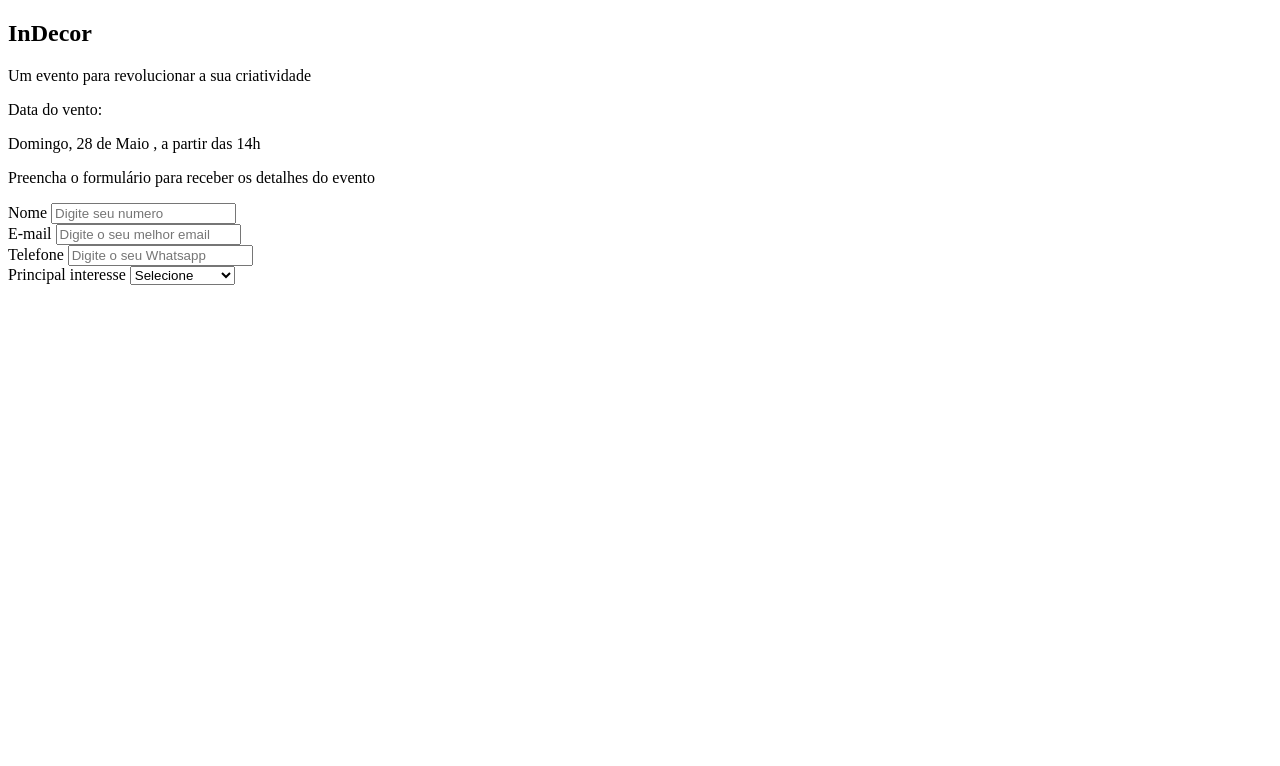
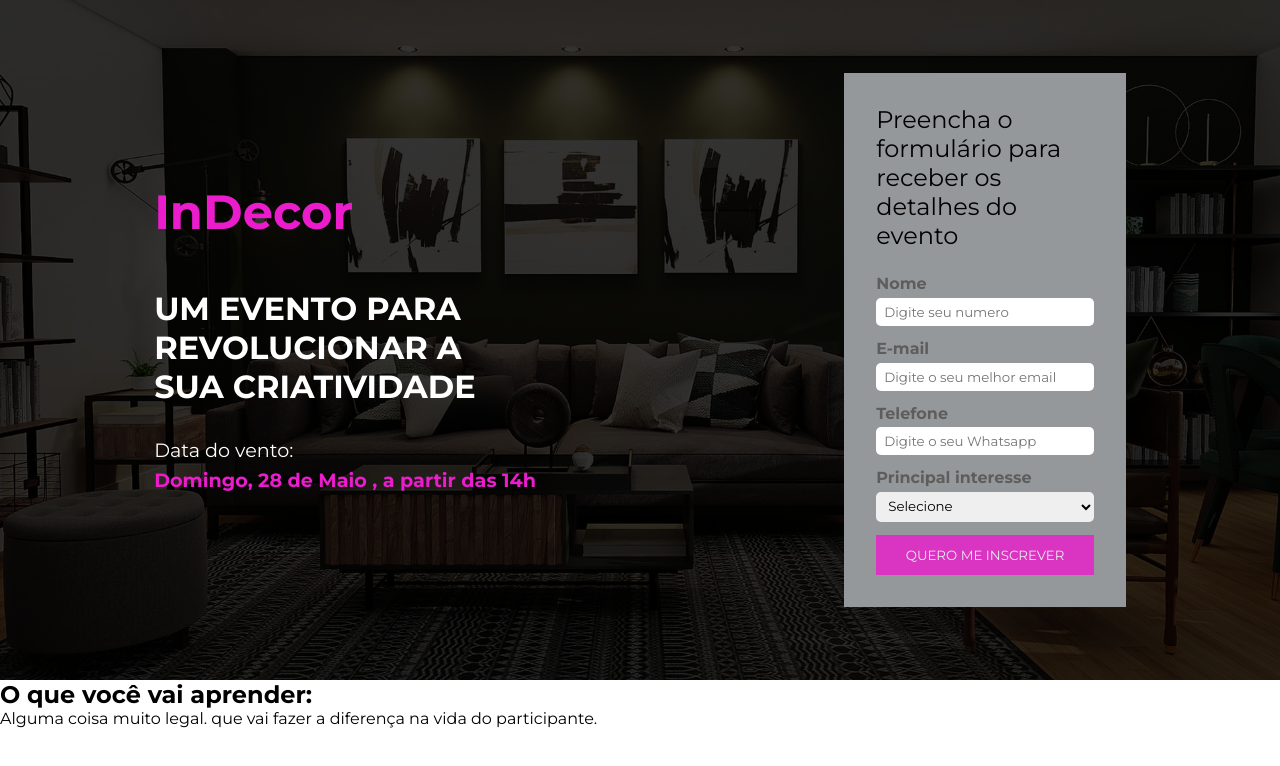
Before and after one commit to Gusttavo-costta/Indecor, a plain HTML site: page index.html in a window 1280 px wide. Drawn offline with nearby package versions, Linux system fonts and the light colour scheme.

Commit message:
:sparkles:

```diff
--- a/index.html
+++ b/index.html
@@ -55,16 +55,21 @@
                         <option value="other">Outros</option>
                     </select>
                 </div>
-
-
-
-
-
+                <input type="submit" class="btn" value="Quero me inscrever">
 
             </form>
         </div>
     </header>
-
+    <section id="key-benefits">
+        <h2>O que você vai aprender:</h2>
+        <div class="benefits">
+            <div class="benefit">
+                <div id="benefit1" class="benefit-img">
+                    <p>Alguma coisa muito legal. que vai fazer a diferença na vida do participante.</p>
+                </div>
+            </div>
+        </div>
+    </section>
 </body>
 
 </html>
--- a/style.css
+++ b/style.css
@@ -1,4 +1,101 @@
-h1 {
-    color: red;
-    font-family: "montserrat";
+:root {
+    --primary: #EB1CCC;
+    --secundary: #95989A;
+    --text-color: #FFF;
+    --text-secundary:#000;
+    --text-tertiary: #5d5d5d;
 }
+
+*{
+    font-family: "Montserrat";
+    margin: 0px;
+    padding: 0px;
+    box-sizing: border-box;
+}
+
+/* Event form */
+
+#event-description {
+    background: linear-gradient(rgba(0,0,0,0.8), rgba(0,0,0,0.8)), url(img/hrz-5.jpg);
+    background-position: center;
+    background-size: cover;
+    height: 85vh;
+    display: flex;
+    justify-content: space-around;
+    align-items: center;
+    color: var(--text-color);
+}
+
+#disclaimer h2,
+#disclaimer .event-date {
+    color: var(--primary);
+}
+
+#disclaimer h2 {
+    font-size: 3em;
+    margin-bottom: 1em;
+}
+
+#disclaimer .about-event {
+    font-size: 2em;
+    text-transform: uppercase;
+    max-width: 350px;
+    font-weight: bold;
+    margin-bottom: 1em;
+}
+
+#disclaimer p {
+    font-size: 1.2em;
+    margin-bottom: .3em;
+
+}
+
+#disclaimer .event-date {
+    font-weight: bold;
+}
+
+#subscription-form {
+    background-color: var(--secundary);
+    padding: 2em;
+    max-width: 22%;
+}
+
+#subscription-form p {
+    font-size: 1.5em;
+    color: var(--text-secundary);
+    margin-bottom: 1em;
+}
+
+.form-group {
+    display: flex;
+    flex-direction: column;
+    margin-bottom: 0.8em ;
+}
+
+.form-group label {
+    color: var(--text-tertiary);
+    margin-bottom: .3em;
+    font-weight: bold;
+}
+
+.form-group input, .form-group select {
+    padding: 6px 8px;
+    border-radius: 5px;
+    border: none;
+    outline: none;
+}
+
+.btn {
+    background-color: var(--primary);
+    color: var(--text-color);
+    text-transform: uppercase;
+    width: 100%;
+    border:none;
+    padding: 12px;
+    cursor: pointer;
+    opacity: .8;
+}
+
+.btn:hover {
+    opacity: 1;
+}
```
